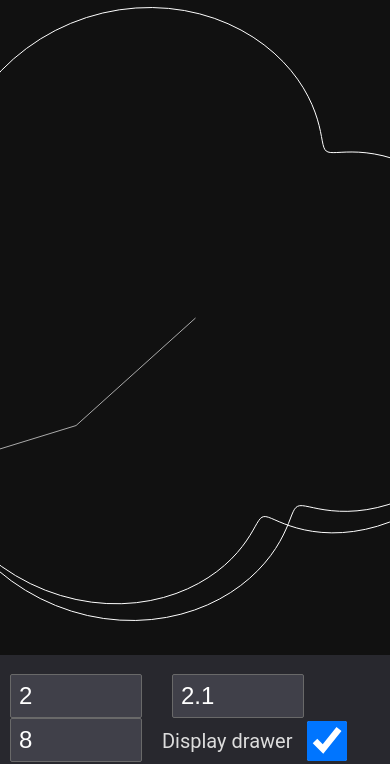
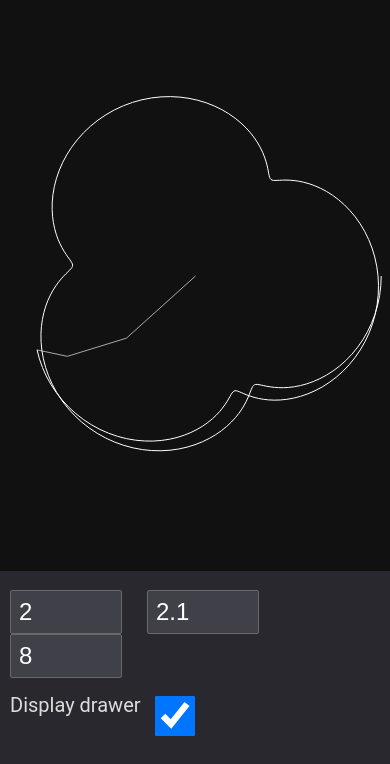
Before and after one commit to Inspirateur/GeoSketch, a plain HTML site: page index.html in a window 390 px wide. Shown: the part 82-846 px from the top of the page. Drawn offline with Linux system fonts and the light colour scheme.

Commit message:
looking better on mobile now

```diff
--- a/index.html
+++ b/index.html
@@ -3,6 +3,7 @@
 <head>
 	<meta charset="UTF-8">
 	<link rel="stylesheet" type="text/css" href="style.css">
+	<meta name="viewport" content="width=device-width, initial-scale=1, maximum-scale=1">
 	<title>GeoSketch</title>
 </head>
 <body onload="restart()">
@@ -24,7 +25,7 @@
 	<label>
 		<input id="rs3" type="number" value="8" onchange="restart()">
 	</label>
-	<label>Display drawer
+	<label id="drawer-label">Display drawer
 		<input id="drawer" type="checkbox" checked="checked" onchange="check_drawer()">
 	</label>
 </div>
--- a/script.js
+++ b/script.js
@@ -22,7 +22,7 @@ function resize() {
 	canvas.height = canvas.clientHeight;
 	w = canvas.width;
 	h = canvas.height;
-	let s = h/2.1;
+	let s = Math.min(w, h)/2.1;
 	l1 = s/2;
 	l2 = s/3;
 	l3 = s/6;
--- a/style.css
+++ b/style.css
@@ -63,8 +63,9 @@ input {
     body { width: 100vw;}
     h1 { margin-left: 10px; font-size: 36px; margin-bottom: 10px; margin-top: 10px;}
     #header img { margin-right: 10px; margin-top: 10px}
-    input { margin-left: 10px; font-size: 24px; width: 120px; height: 40px}
+    input { margin-left: 10px; margin-right: 10px; font-size: 24px; width: 100px; height: 40px}
     #drawer {width: 40px; height: 40px}
+    #drawer-label {display: block; margin-left: 10px; margin-top: 15px}
     label {font-size: 20px}
-    canvas {width: 100vw}
+    canvas {width: 100vw; height: 70vh}
 }
```
